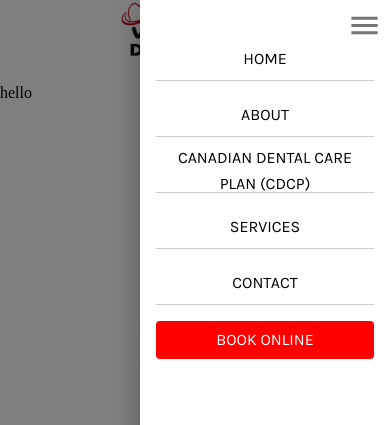
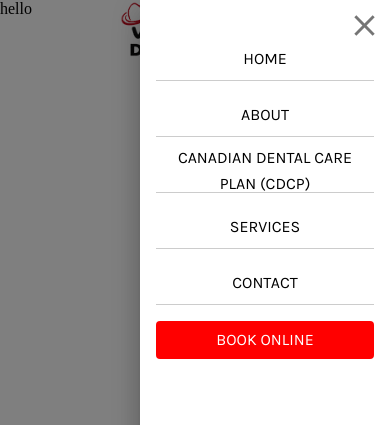
Before and after one commit to jasonmac-dev/whitby-dental, a React (Create React App) app: page /about in a window 390 px wide. Both pictures are taken after a click on the button 364 px from the left and 25 px from the top of the page. Shown: the top 425 px of the page. Built offline with nearby package versions, Linux system fonts and the light colour scheme.

Commit message:
Updated closing icon

```diff
--- a/src/components/Header.jsx
+++ b/src/components/Header.jsx
@@ -10,7 +10,8 @@ import {
   Typography,
 } from "@mui/material";
 import MenuIcon from "@mui/icons-material/Menu";
-import { useLocation, useNavigate} from "react-router-dom";
+import CloseIcon from '@mui/icons-material/Close';
+import { useLocation, useNavigate } from "react-router-dom";
 
 const Header = () => {
   const [drawerOpen, setDrawerOpen] = useState(false);
@@ -20,7 +21,7 @@ const Header = () => {
   const isMobile = useMediaQuery(theme.breakpoints.down("lg"));
   const styles = getStyles(theme);
   const location = useLocation();
-  const nav = useNavigate()
+  const nav = useNavigate();
   const handleScroll = useCallback(() => {
     if (!isMobile) {
       const currentScrollY = window.scrollY;
@@ -44,10 +45,9 @@ const Header = () => {
   }, [handleScroll]);
 
   const handleClick = (props) => {
-    nav(props)
-  }
-  const imageUrl =
-    "/images/whitby-dental-clinic-logo.png";
+    nav(props);
+  };
+  const imageUrl = "/images/whitby-dental-clinic-logo.png";
   const drawerContent = (
     <Box sx={{ width: 250 }}>
       <Stack direction="column" spacing={2} sx={{ p: 2, mt: "10%" }}>
@@ -77,7 +77,7 @@ const Header = () => {
     <Box
       sx={[
         styles.layout,
-        isMobile && { backgroundSize: "contain", position: "relative" },
+        isMobile && { backgroundSize: "contain", position: "absolute" },
       ]}
     >
       {!isMobile ? (
@@ -104,17 +104,17 @@ const Header = () => {
                 styles.button,
                 location.pathname === "/" && { color: "black !important" },
               ]}
-              onClick={() => handleClick('/')}
+              onClick={() => handleClick("/")}
             >
               Home
             </Button>
 
             <Button
-               sx={[
+              sx={[
                 styles.button,
                 location.pathname === "/About" && { color: "black !important" },
               ]}
-              onClick={() => handleClick('About')}
+              onClick={() => handleClick("About")}
             >
               About
             </Button>
@@ -165,7 +165,7 @@ const Header = () => {
           <IconButton
             color="Black"
             edge="end"
-            sx={{ zIndex: "10000", position: "absolute", right: "0", mr: "0" }}
+            sx={{ zIndex: "100", position: "fixed", right: "0", mr: "0" }}
             onClick={() => setDrawerOpen(!drawerOpen)}
           >
             <MenuIcon fontSize="large" />
@@ -175,7 +175,26 @@ const Header = () => {
             open={drawerOpen}
             onClose={() => setDrawerOpen(!drawerOpen)}
           >
-            {drawerContent}
+            <Box
+              sx={{
+                width: "250px", // Adjust based on your design
+                display: "flex",
+                flexDirection: "column",
+              }}
+            >
+              {/* Close Button */}
+              <IconButton
+                color="Black"
+                sx={{ position: "fixed", top:0, right:0 }} // Align to top-right
+                onClick={() => setDrawerOpen(false)}
+
+              >
+                <CloseIcon fontSize="large" />
+              </IconButton>
+
+              {/* Drawer Content */}
+              {drawerContent}
+            </Box>
           </Drawer>
         </>
       )}
```
